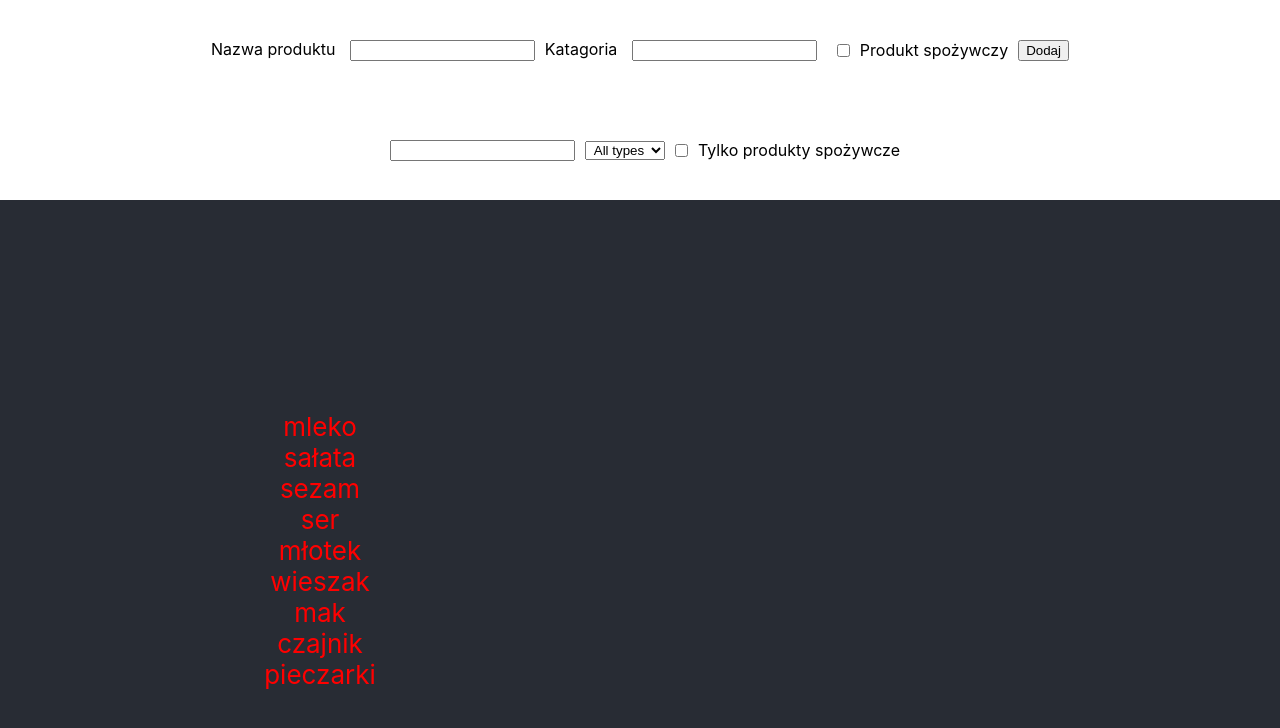
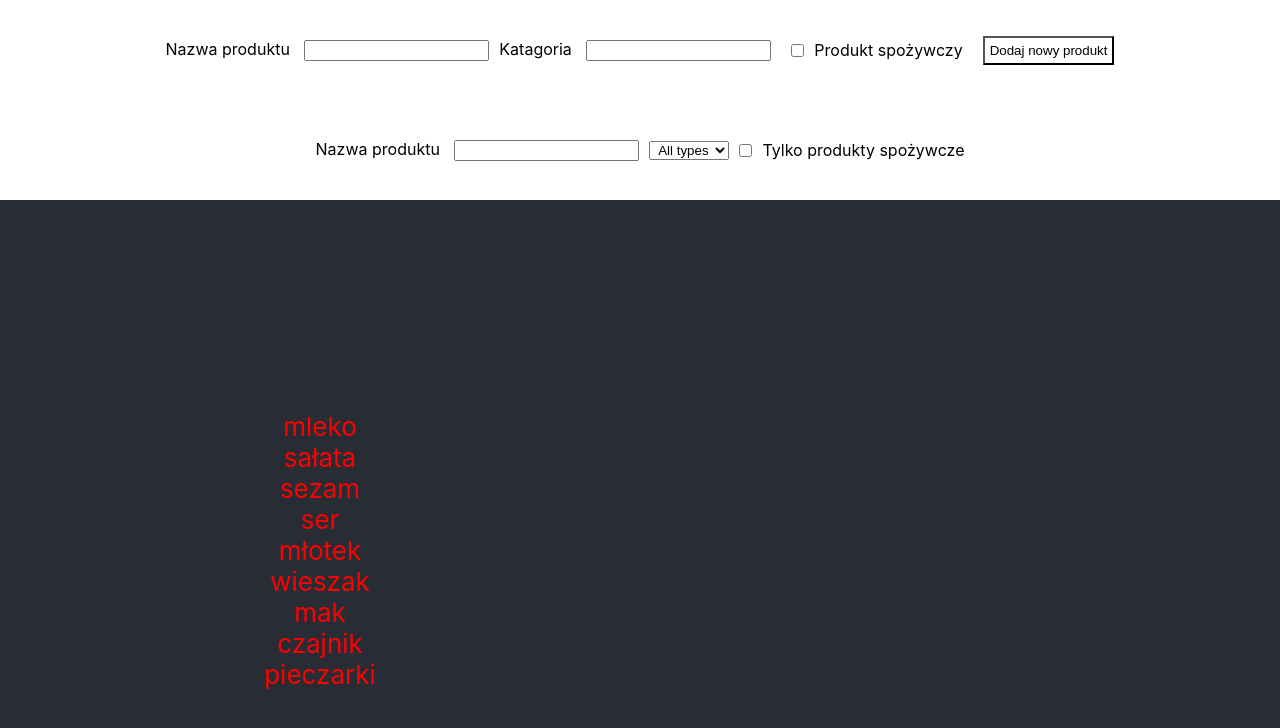
Before and after one commit to Gsmokt/react_exam, a React (Create React App) app: page / in a window 1280 px wide. Shown: the top 728 px of the page. Built offline with nearby package versions, Linux system fonts and the light colour scheme.

Commit message:
new commit

```diff
--- a/src/App.module.css
+++ b/src/App.module.css
@@ -9,7 +9,14 @@ input {
 }
 
 button {
-  margin-left: 10px;
+  margin-left: 20px;
+  padding: 5px;
+  background-color: transparent;
+  transition: 0.3s;
+}
+
+button:hover {
+  transform: scale(1.1);
 }
 
 .appWrapper {
--- a/src/App.module.min.css
+++ b/src/App.module.min.css
@@ -1 +1 @@
-*{list-style-type:none;text-align:center}input{margin:0 10px 0 10px;text-align:left}button{margin-left:10px}.appWrapper{display:flex;flex-direction:column}.columnsWrapper{display:flex;height:calc(100vh - 100px)}
+*{list-style-type:none;text-align:center}input{margin:0 10px 0 10px;text-align:left}button{margin-left:20px;padding:5px;background-color:transparent;transition:0.3s}button:hover{transform:scale(1.1)}.appWrapper{display:flex;flex-direction:column}.columnsWrapper{display:flex;height:calc(100vh - 100px)}
--- a/src/App.module.scss
+++ b/src/App.module.scss
@@ -7,7 +7,13 @@ input{
   text-align: left;
 }
 button{
-  margin-left: 10px;
+  margin-left: 20px;
+  padding: 5px;
+  background-color: transparent;
+  transition: 0.3s;
+}
+button:hover{
+  transform: scale(1.1);
 }
 .appWrapper {
   display: flex;
--- a/src/components/AddProducts/AddProducts.js
+++ b/src/components/AddProducts/AddProducts.js
@@ -30,7 +30,7 @@ function AddProducts(props) {
              <label>Nazwa produktu <input value={name} type="text" onChange={handleName}/></label>
             <label>Katagoria  <input value={category} onChange={handleCategory} type="text"/></label>
                <input value={product} onChange={handleProduct} type="checkbox"/>Produkt spożywczy
-            <button onClick={handleClick}>Dodaj</button>
+            <button onClick={handleClick}>Dodaj nowy produkt</button>
         </div>
       );
   };
--- a/src/components/ProductsFilters/ProductsFilters.js
+++ b/src/components/ProductsFilters/ProductsFilters.js
@@ -21,7 +21,7 @@ function ProductsFilters(props) {
     })()
     return (
         <div className={styles.Wrapper}>
-            <input type="text"  onChange={handleChange}/>
+           <label>Nazwa produktu  <input type="text"  onChange={handleChange}/></label>
 
             <select onChange={handleSelect}>
                     <option key={'all'} value={''}>All types</option>
```
